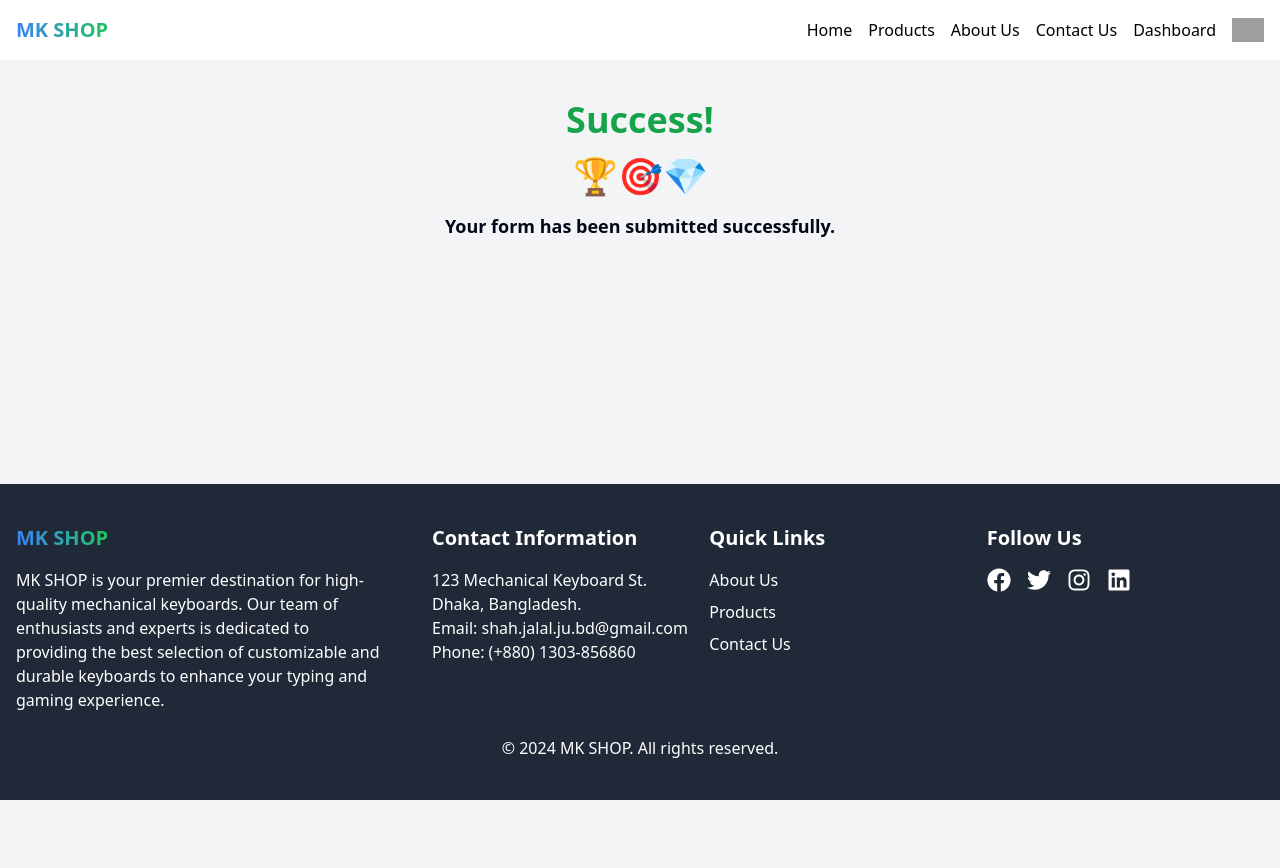
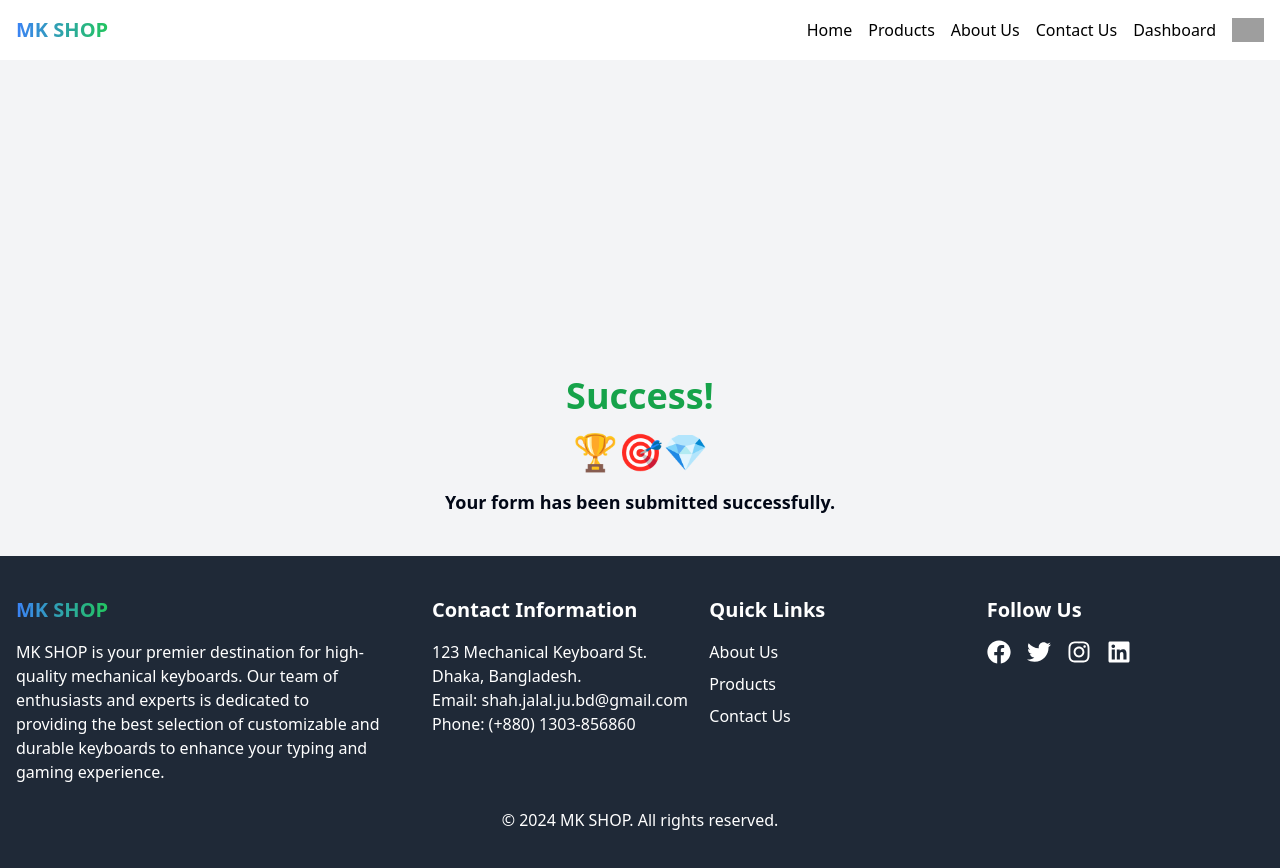
Before and after one commit to ProgrammerShahJalal/mechanical-keyboard, a React (Vite) app: page /success in a window 1280 px wide. Shown: the top 868 px of the page. Before the commit the page ends 800 px from the top, so only its background shows below. Built offline with nearby package versions, Linux system fonts and the light colour scheme; grey boxes are pictures that could not be loaded.

Commit message:
success animation

```diff
--- a/src/components/ProductForm.tsx
+++ b/src/components/ProductForm.tsx
@@ -34,7 +34,10 @@ const ProductForm: React.FC<ProductFormProps> = ({ initialData }) => {
     const { name, value } = e.target;
     setFormData((prevData) => ({
       ...prevData,
-      [name]: value,
+      [name]:
+        name === "price" || name === "availableQuantity" || name === "rating"
+          ? parseFloat(value)
+          : value,
     }));
   };
 
--- a/src/components/pages/Success.tsx
+++ b/src/components/pages/Success.tsx
@@ -1,11 +1,21 @@
 const Success = () => {
   return (
-    <div className="my-10 text-center">
-      <h2 className="text-3xl md:text-4xl font-bold text-green-600">
+    <div className="flex flex-col items-center justify-center bg-gray-100 pb-10">
+      <lottie-player
+        src="https://lottie.host/4a282b5f-59f8-4f64-a525-89a052a5d903/AdWFIHO3d6.json"
+        background="##FFFFFF"
+        speed="1"
+        style={{ width: "300px", height: "300px" }}
+        loop
+        autoplay
+        direction="1"
+        mode="normal"
+      ></lottie-player>
+      <h2 className="text-3xl md:text-4xl font-bold text-green-600 mt-4">
         Success!
       </h2>
       <h3 className="text-3xl md:text-4xl font-bold my-4">🏆🎯💎</h3>
-      <p className="font-semibold text-lg">
+      <p className="font-semibold text-lg text-center">
         Your form has been submitted successfully.
       </p>
     </div>
```
